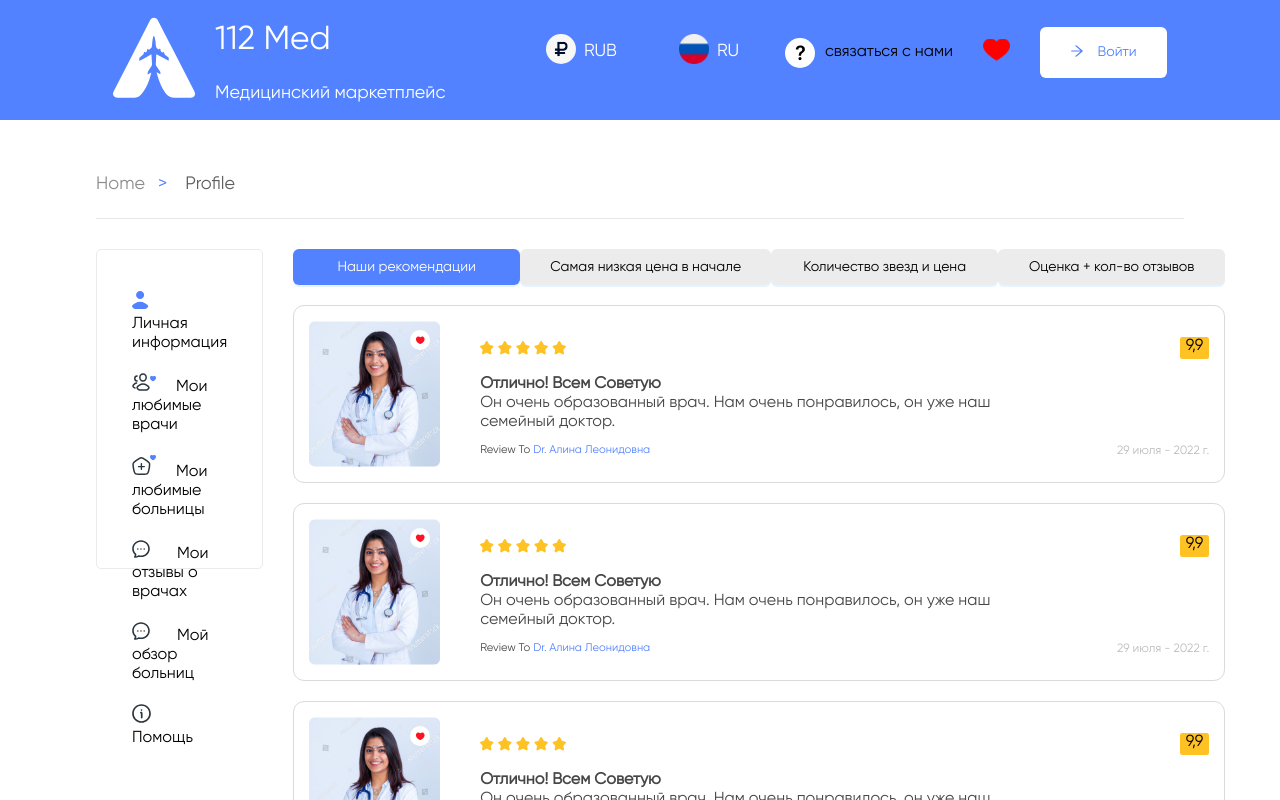
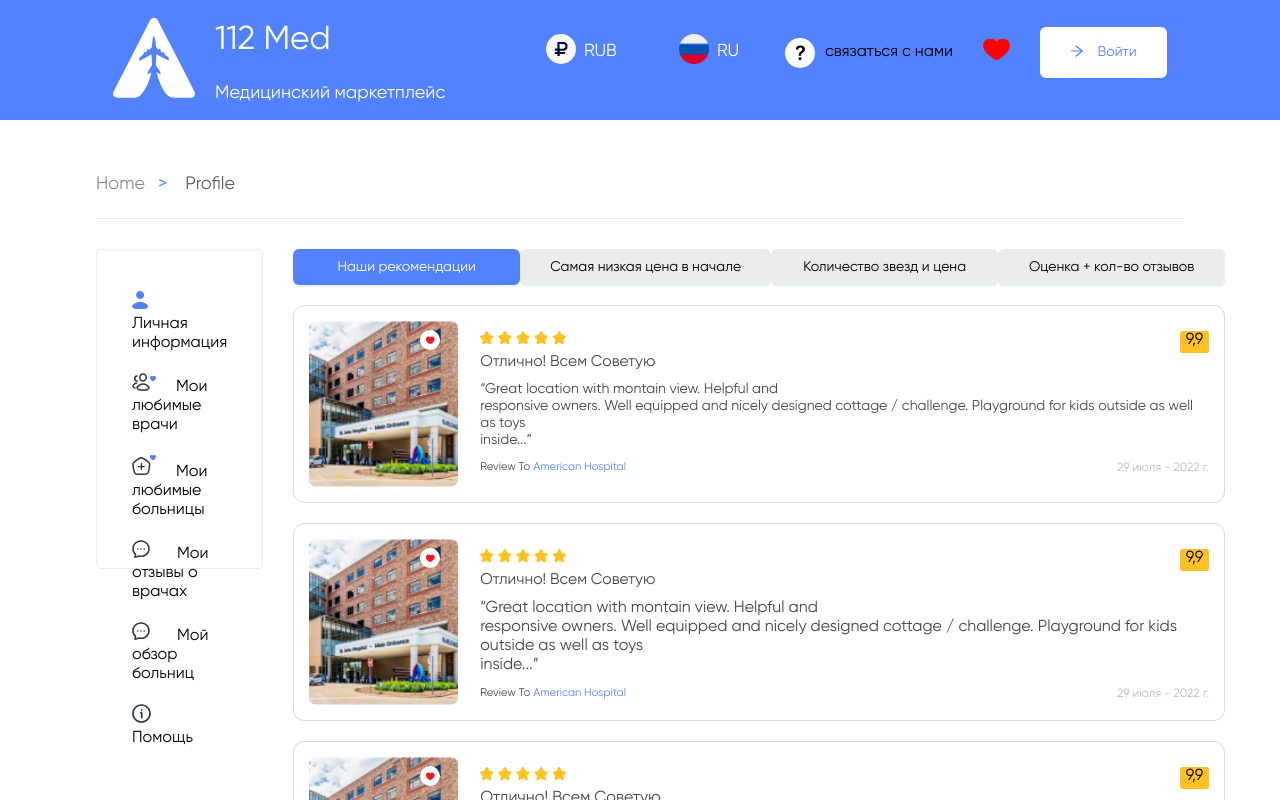
Before and after one commit to Rahim-code/Medical-marketplace, a React (Vite) app: page / in a window 1280 px wide. Shown: the top 800 px of the page. Built offline with nearby package versions, Linux system fonts and the light colour scheme; a web font is replaced by a local one.

Commit message:
test commit

```diff
--- a/src/App.jsx
+++ b/src/App.jsx
@@ -24,8 +24,8 @@ const App = () => {
       {/* <MobileLogin /> */}
       {/* <HomePage/> */}
       {/* <Profile/> */}
-      <ReviewDoctors/>
-      {/* <ReviewHospitals/> */}
+      {/*<ReviewDoctors/>*/}
+       <ReviewHospitals/>
       {/* <FavDoctors/> */}
       {/* <FavHospitals /> */}
       {/* <Hospitals/> */}
```
Also changed, not shown: 1 other file (tests, documents, lock files or other folders).
